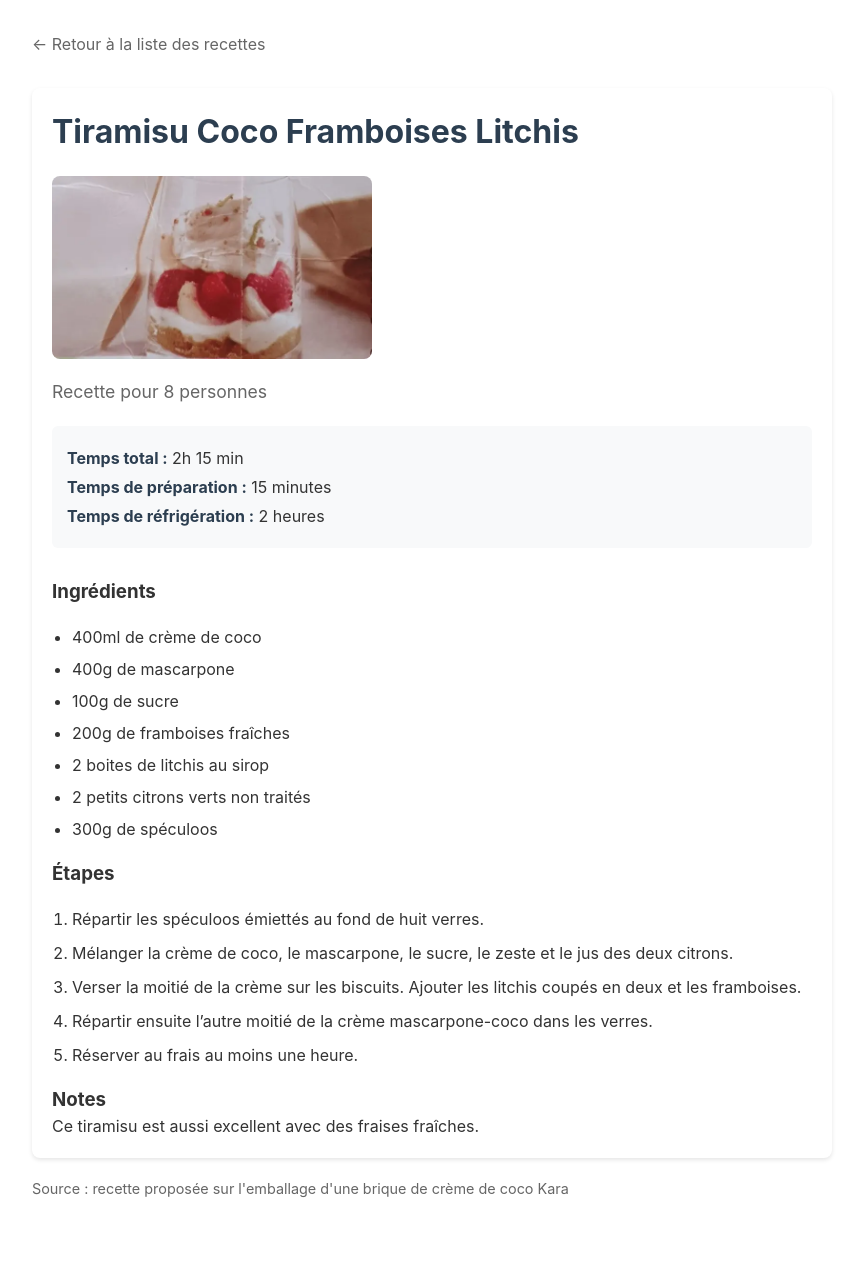
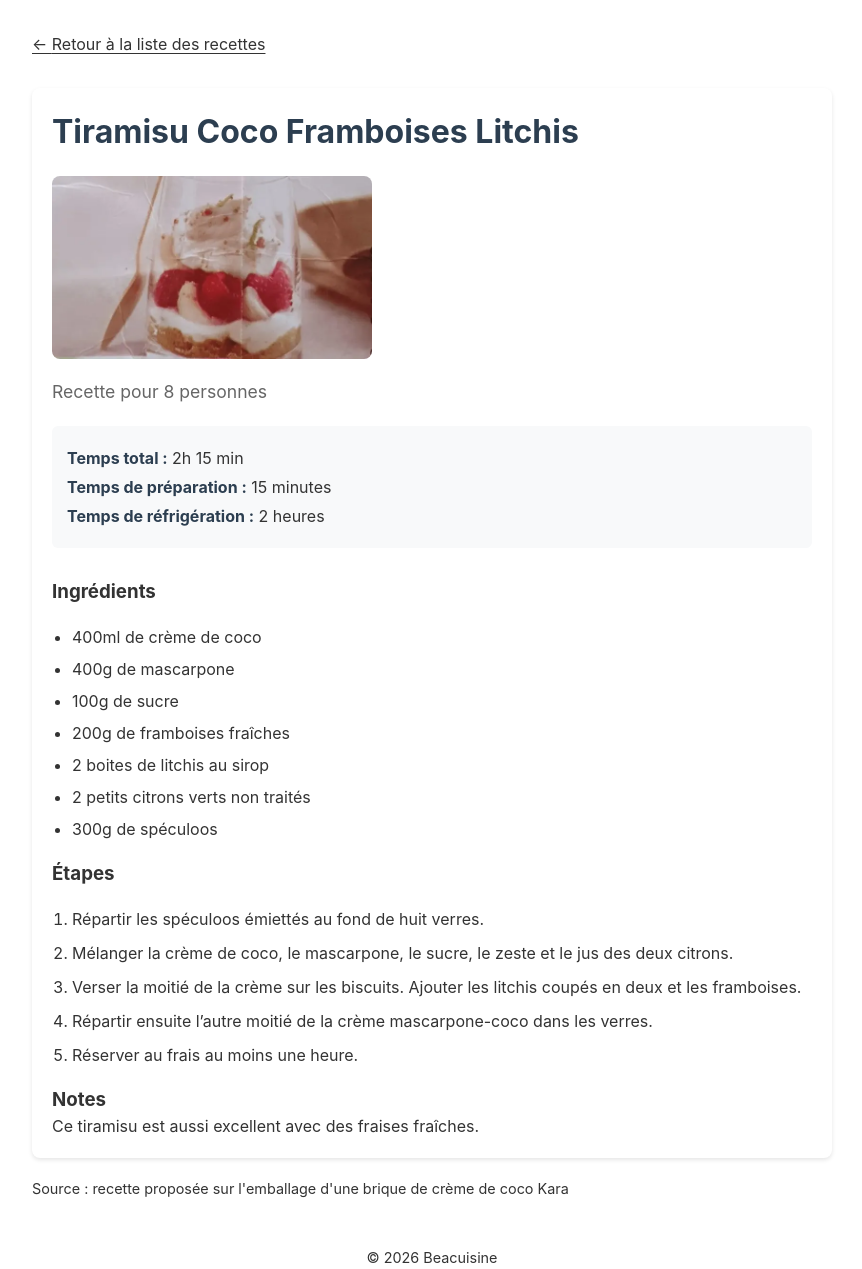
Before and after one commit to beacuisine/beacuisine.github.io, a Jekyll site: the page built from _recipes/tiramisu-coco-framboises-litchis.md, in a window 1280 px wide. Shown: the whole page, without its empty margins (208-1070 px from the left). Built offline with Jekyll 4.4.1, drawn with Linux system fonts in a browser that asks for light colours; before the commit the page ends 1199 px from its top, so only the background shows below that.

Commit message:
Improve source/back link accessibility and add site footer
Underline links with AAA contrast and focus ring, add spacing after the
source block, move it inside <main>, and add a shared footer include
with an auto-updating copyright year.

Co-Authored-By: Claude Sonnet 5.5 <noreply@anthropic.com>

```diff
--- /dev/null
+++ b/_includes/footer.html
@@ -0,0 +1,6 @@
+<footer class="site-footer">
+  <p>&copy; <span id="current-year">{{ site.time | date: "%Y" }}</span> Beacuisine</p>
+</footer>
+<script>
+  document.getElementById("current-year").textContent = new Date().getFullYear();
+</script>
--- a/_layouts/recipe.html
+++ b/_layouts/recipe.html
@@ -50,10 +50,8 @@
 
         {{ page.content }}
       </article>
-    </main>
-
       {% if page.source %}
-    <footer class="recipe-source">
+      <div class="recipe-source">
         <p>Source :
         {% assign source_starts_with_http = page.source | slice: 0, 4 %}
         {% if source_starts_with_http == 'http' %}
@@ -62,7 +60,10 @@
           {{ page.source }}
         {% endif %}
         </p>
-    </footer>
+      </div>
       {% endif %}
+    </main>
+
+    {% include footer.html %}
   </body>
 </html>
--- a/css/styles.css
+++ b/css/styles.css
@@ -342,13 +342,16 @@ header:has(.back-button) {
 
 .back-button {
   display: inline-block;
-  text-decoration: none;
-  color: #666;
+  text-decoration: underline;
+  text-decoration-skip-ink: none;
+  text-underline-offset: 0.2em;
+  color: #333;
   margin-bottom: 0;
 }
 
 .back-button:hover {
-  color: #333;
+  color: #000;
+  text-decoration-thickness: 2px;
 }
 
 /* Recipe Article */
@@ -452,11 +455,43 @@ h3#notes, h3#astuce {
 /* Recipe Source */
 .recipe-source {
   margin-top: 20px;
-  color: #666;
+  color: #333;
   font-size: 0.9em;
   max-width: 800px;
   margin-left: auto;
   margin-right: auto;
+  margin-bottom: 2rem;
+}
+
+.site-footer {
+  margin-top: 2rem;
+  padding-top: 1rem;
+  text-align: center;
+  color: #333;
+  font-size: 0.9em;
+}
+
+.recipe-source a {
+  color: #333;
+  text-decoration: underline;
+  text-decoration-skip-ink: none;
+  text-underline-offset: 0.2em;
+  overflow-wrap: anywhere;
+}
+
+.recipe-source a:hover {
+  color: #000;
+  text-decoration-thickness: 2px;
+}
+
+/* Focus visible (WCAG 2.4.13 AAA): 3px outline, >= 3:1 contrast, double ring */
+.back-button:focus-visible,
+.recipe-source a:focus-visible {
+  outline: 3px solid #000;
+  outline-offset: 3px;
+  border-radius: 2px;
+  box-shadow: 0 0 0 3px #fff;
+  text-decoration-thickness: 2px;
 }
 
 /* ============================================
--- a/index.html
+++ b/index.html
@@ -69,6 +69,7 @@
         {%- endfor %}
       </ul>
     </main>
+    {% include footer.html %}
     <script>
       document.addEventListener("DOMContentLoaded", function () {
         const searchInput = document.getElementById("search-input");
```
Lines whose indentation alone changed are shown as unchanged.
